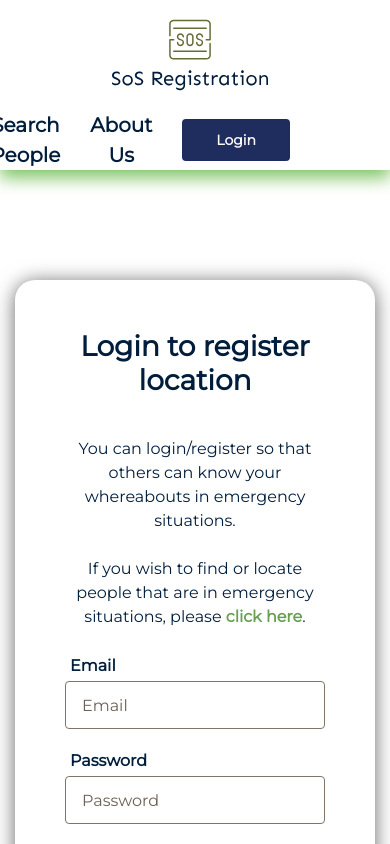
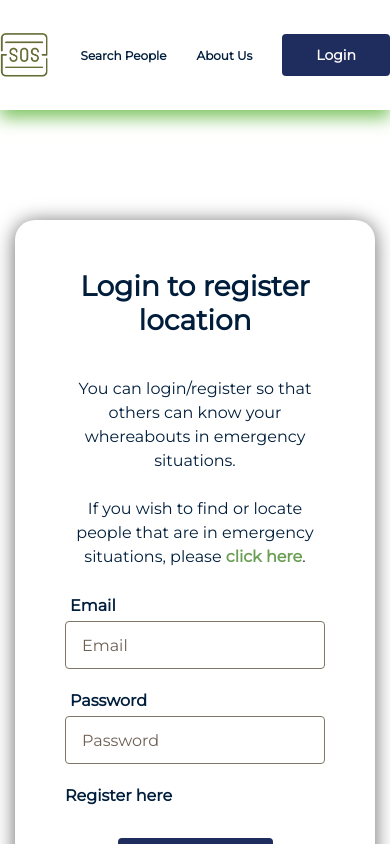
Before and after one commit to EmilPedersenDev/sos-registration-client-server, a Vue app in the folder client/: page / in a window 390 px wide. Shown: the top 844 px of the page. Built offline with nearby package versions, Linux system fonts and the light colour scheme.

Commit message:
påbörjat mobilanpassning users och nav

```diff
--- a/client/src/common/AppNavigation.vue
+++ b/client/src/common/AppNavigation.vue
@@ -1,12 +1,15 @@
 <template>
   <div class="nav" id="fading" :class="{ 'no-margin': isRegisterPosition }">
-    <div class="left-nav col-md-4">
-      <router-link to="/users">
+    <div class="left-nav col-2 col-md-4">
+      <router-link to="/users" class="d-none d-md-block">
         <img src="../assets/logo.svg" alt />
+      </router-link>
+      <router-link to="/users" class="img-png">
+        <img src="../assets/cutlogo.png" alt />
       </router-link>
       <div class="user-info"></div>
     </div>
-    <div class="right-nav col-md-8">
+    <div class="right-nav col-10 col-md-8">
       <ul>
         <li>
           <router-link to="/users">Search People</router-link>
@@ -97,8 +100,25 @@ export default {
     justify-content: flex-start;
     padding-left: 100px;
     height: 110px;
+
+    .img-png {
+      display: none;
+    }
+
+    @media (max-width: 768px) {
+      padding: 0px;
+      .img-png {
+        display: block;
+        img {
+          width: 50px;
+        }
+      }
+    }
     img {
       width: 180px;
+      @media (max-width: 768px) {
+        width: 150px;
+      }
     }
   }
   .right-nav {
@@ -106,6 +126,12 @@ export default {
     align-items: center;
     justify-content: flex-end;
     padding-right: 100px;
+    @media (max-width: 768px) {
+      padding: 0px;
+      a {
+        font-size: 12px;
+      }
+    }
 
     ul {
       display: flex;
--- a/client/src/components/Users.vue
+++ b/client/src/components/Users.vue
@@ -1,12 +1,12 @@
 <template>
-  <div class="Users">
+  <div class="Users ">
     <h1>Search people in need</h1>
     <users-info-text></users-info-text>
     <div class="col-4 search-wrapper">
       <i class="fas fa-search"></i>
       <st-input placeholder="Search for a person" v-model="search"></st-input>
     </div>
-    <div v-if="users.length > 0" class="table-wrap">
+    <div v-if="users.length > 0" class="table-wrap d-none d-md-block">
       <table>
         <thead>
           <th>Name</th>
@@ -45,7 +45,45 @@
         </tbody>
       </table>
     </div>
-    <div v-else>There are no users..</div>
+    <div class="mobile-table-wrapper d-sm-block">
+      <div class="mobile-item" v-for="user in filteredUsers" :key="user._id">
+        <div class="row">
+          <div class="col-4 bold">
+            <p>Name:</p>
+          </div>
+          <div class="col-8  ">
+            <p>{{ user.name }}</p>
+          </div>
+          <div class="col-4 bold">
+            <p>Latest Update:</p>
+          </div>
+          <div class="col-8  ">
+            <p>{{ user.time }}</p>
+          </div>
+          <div class="col-4 bold">
+            <p>Location:</p>
+          </div>
+          <div class="col-8  ">
+            <p v-if="user.location">{{ user.location.slice(7) }}</p>
+          </div>
+          <div class="col-4 bold">
+            <p>Message:</p>
+          </div>
+          <div class="col-8  ">
+            <p>{{ user.comment }}</p>
+          </div>
+          <div class="col-4 bold">
+            <router-link
+              :to="{ name: 'RegisterPosition' }"
+              v-if="isCurrentUser(user._id)"
+            >
+              <i class="fas fa-edit"></i>
+            </router-link>
+          </div>
+        </div>
+      </div>
+    </div>
+    <div v-if="!users">There are no users..</div>
   </div>
 </template>
 
```
Also changed, not shown: client/src/assets/cutlogo.png (added).
